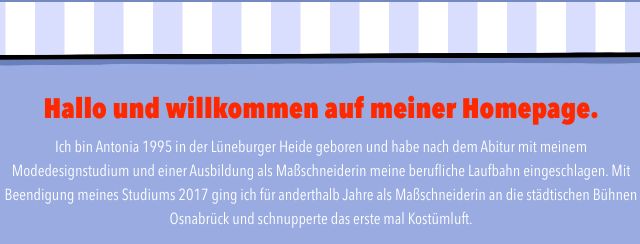
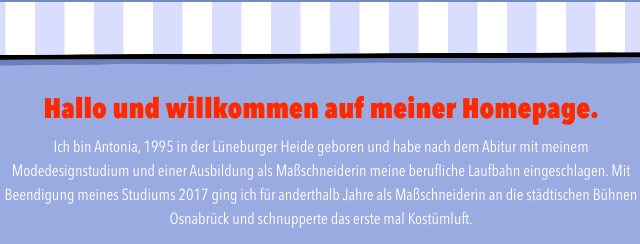
Before and after one commit to similicious/antoniaparr.com, an Astro site: page /ueber-mich in a window 1280 px wide. Shown: the part 207-451 px from the top of the page, 319-959 px from the left. Built offline with nearby package versions, Linux system fonts and the light colour scheme; Astro itself is replaced by a stand-in of ours.

Commit message:
fix: typo

```diff
--- a/src/pages/ueber-mich.astro
+++ b/src/pages/ueber-mich.astro
@@ -14,9 +14,9 @@ import Layout from "@app/layouts/Layout.astro";
           <div class="p-4">
             <h3>Hallo und willkommen auf meiner Homepage.</h3>
             <p>
-              Ich bin Antonia 1995 in der Lüneburger Heide geboren und habe nach
-              dem Abitur mit meinem Modedesignstudium und einer Ausbildung als
-              Maßschneiderin meine berufliche Laufbahn eingeschlagen. Mit
+              Ich bin Antonia, 1995 in der Lüneburger Heide geboren und habe
+              nach dem Abitur mit meinem Modedesignstudium und einer Ausbildung
+              als Maßschneiderin meine berufliche Laufbahn eingeschlagen. Mit
               Beendigung meines Studiums 2017 ging ich für anderthalb Jahre als
               Maßschneiderin an die städtischen Bühnen Osnabrück und schnupperte
               das erste mal Kostümluft.
```
